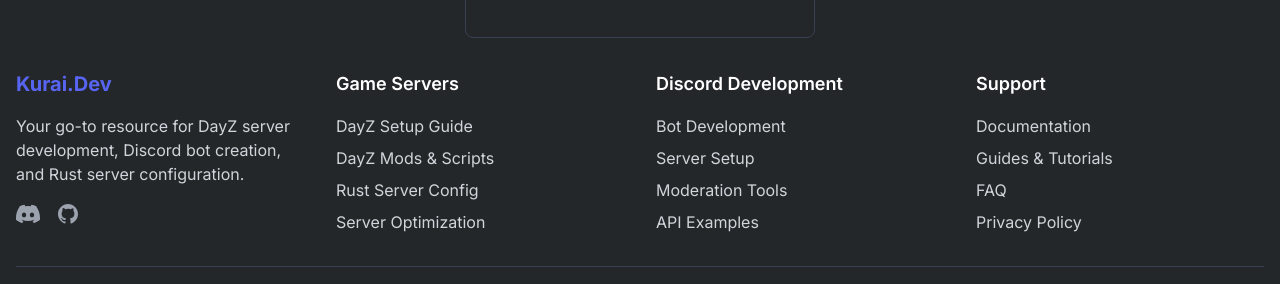
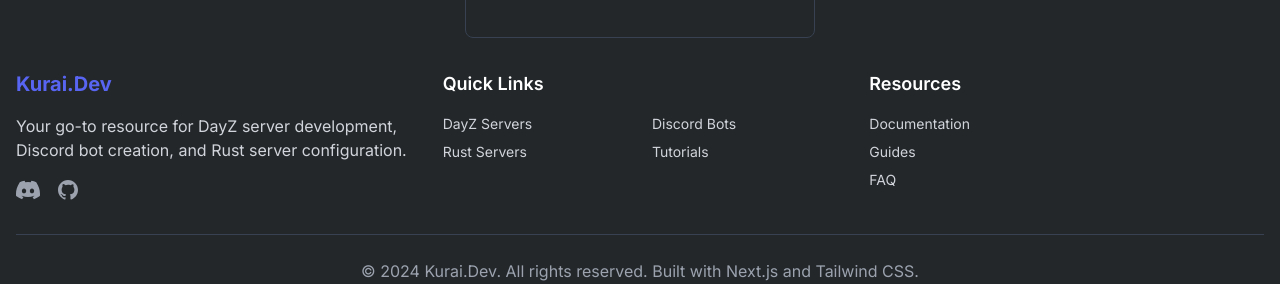
Before and after one commit to KuraiDevelopment/Kurai.dev, a Next.js app: page / in a window 1280 px wide. Shown: the part 1452-1736 px from the top of the page. Built offline with nearby package versions, Linux system fonts and the light colour scheme; grey boxes are pictures that could not be loaded.

Commit message:
Completely reworked footer

```diff
--- a/src/components/Footer.tsx
+++ b/src/components/Footer.tsx
@@ -21,7 +21,7 @@
           </div>
         </div>
 
-        <div className="grid md:grid-cols-4 gap-8">
+        <div className="grid md:grid-cols-3 gap-8">
           <div>
             <h3 className="text-xl font-bold text-discord-blurple mb-4">Kurai.Dev</h3>
             <p className="text-gray-300 mb-4">
@@ -42,33 +42,22 @@
           </div>
 
           <div>
-            <h4 className="text-lg font-semibold text-white mb-4">Game Servers</h4>
-            <ul className="space-y-2">
-              <li><Link href="/tutorials/dayz-server-setup" className="text-gray-300 hover:text-white transition-colors">DayZ Setup Guide</Link></li>
-              <li><Link href="/dayz-servers" className="text-gray-300 hover:text-white transition-colors">DayZ Mods & Scripts</Link></li>
-              <li><Link href="/rust-servers" className="text-gray-300 hover:text-white transition-colors">Rust Server Config</Link></li>
-              <li><Link href="/tutorials" className="text-gray-300 hover:text-white transition-colors">Server Optimization</Link></li>
-            </ul>
+            <h4 className="text-lg font-semibold text-white mb-4">Quick Links</h4>
+            <div className="grid grid-cols-2 gap-x-6 gap-y-2">
+              <Link href="/dayz-servers" className="text-gray-300 hover:text-white transition-colors text-sm">DayZ Servers</Link>
+              <Link href="/discord-bots" className="text-gray-300 hover:text-white transition-colors text-sm">Discord Bots</Link>
+              <Link href="/rust-servers" className="text-gray-300 hover:text-white transition-colors text-sm">Rust Servers</Link>
+              <Link href="/tutorials" className="text-gray-300 hover:text-white transition-colors text-sm">Tutorials</Link>
+            </div>
           </div>
 
           <div>
-            <h4 className="text-lg font-semibold text-white mb-4">Discord Development</h4>
-            <ul className="space-y-2">
-              <li><Link href="/tutorials/discord-bot-basics" className="text-gray-300 hover:text-white transition-colors">Bot Development</Link></li>
-              <li><Link href="/discord-bots" className="text-gray-300 hover:text-white transition-colors">Server Setup</Link></li>
-              <li><Link href="/discord-bots" className="text-gray-300 hover:text-white transition-colors">Moderation Tools</Link></li>
-              <li><Link href="/tutorials" className="text-gray-300 hover:text-white transition-colors">API Examples</Link></li>
-            </ul>
-          </div>
-
-          <div>
-            <h4 className="text-lg font-semibold text-white mb-4">Support</h4>
-            <ul className="space-y-2">
-              <li><Link href="/tutorials" className="text-gray-300 hover:text-white transition-colors">Documentation</Link></li>
-              <li><Link href="/tutorials" className="text-gray-300 hover:text-white transition-colors">Guides & Tutorials</Link></li>
-              <li><Link href="/tutorials" className="text-gray-300 hover:text-white transition-colors">FAQ</Link></li>
-              <li><Link href="/tutorials" className="text-gray-300 hover:text-white transition-colors">Privacy Policy</Link></li>
-            </ul>
+            <h4 className="text-lg font-semibold text-white mb-4">Resources</h4>
+            <div className="grid grid-cols-1 gap-y-2">
+              <Link href="/tutorials" className="text-gray-300 hover:text-white transition-colors text-sm">Documentation</Link>
+              <Link href="/tutorials" className="text-gray-300 hover:text-white transition-colors text-sm">Guides</Link>
+              <Link href="/tutorials" className="text-gray-300 hover:text-white transition-colors text-sm">FAQ</Link>
+            </div>
           </div>
         </div>
 
```
